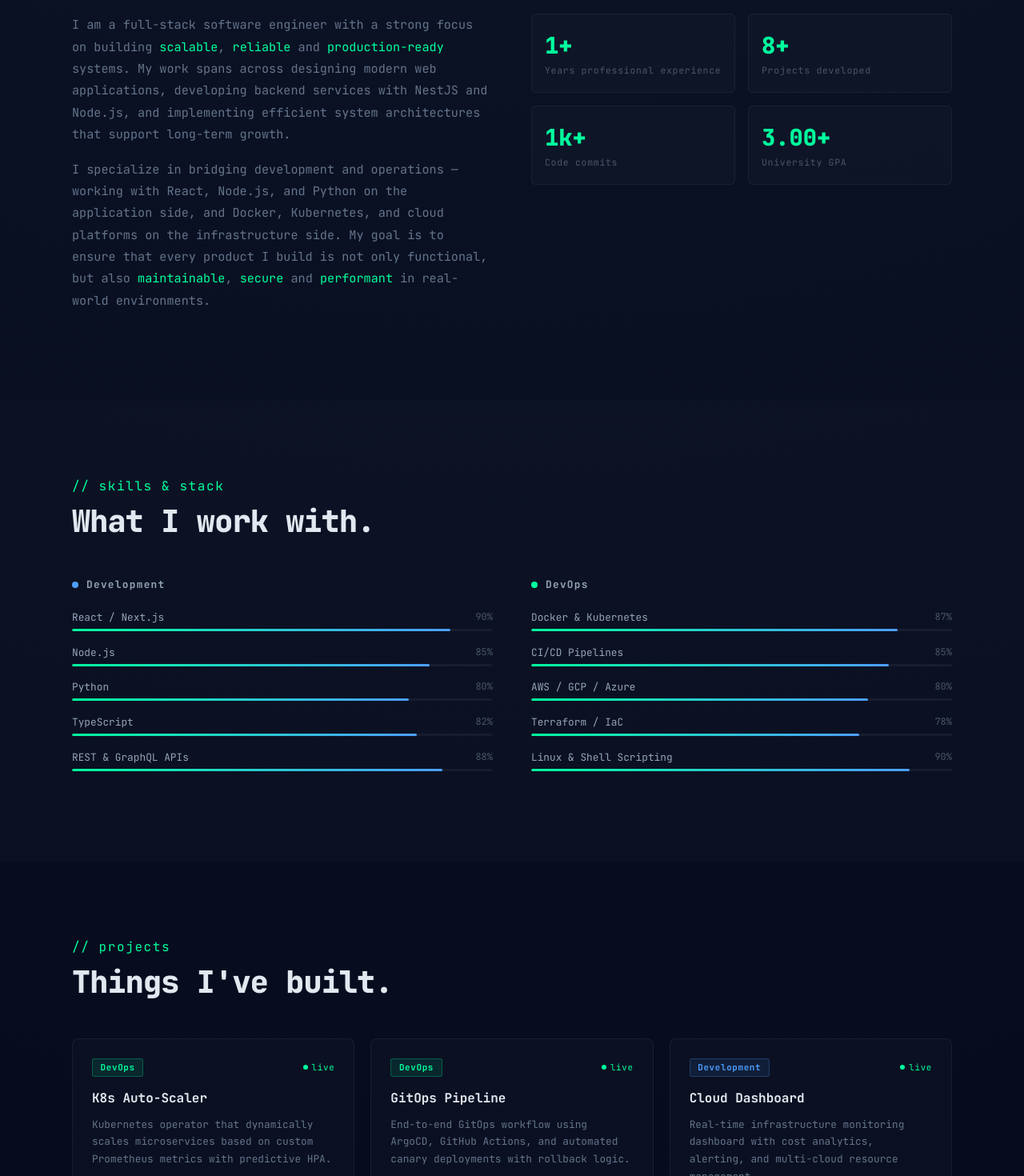
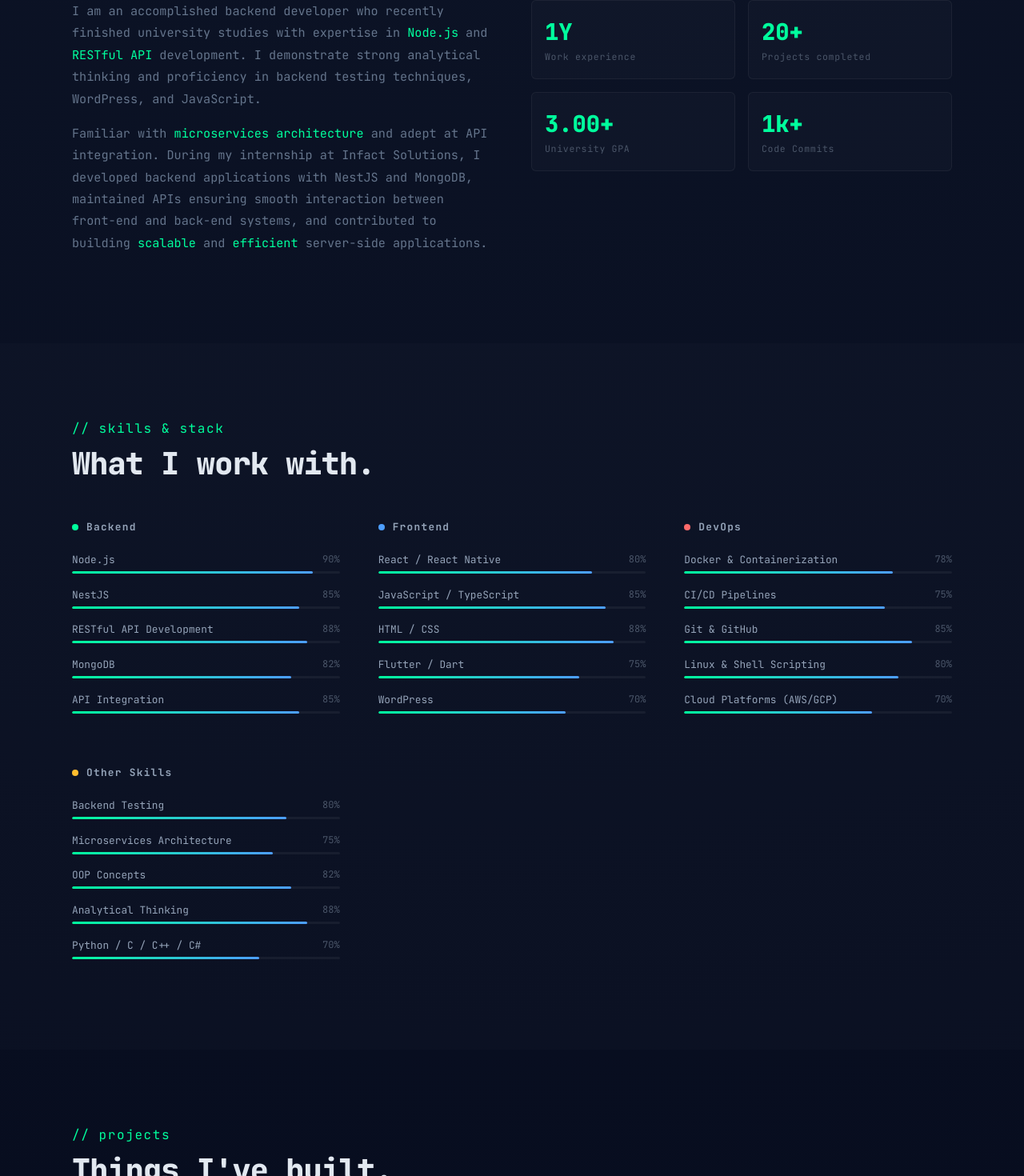
Before and after one commit to SupunSS/my-portfolio, a React (Vite) app: page / in a window 1280 px wide. Shown: the part 1303-2773 px from the top of the page at 80% size. Built offline with nearby package versions, Linux system fonts and the light colour scheme.

Commit message:
refactor About, Hero, Projects, and Skills components for clarity and updated content

```diff
--- a/src/components/About.jsx
+++ b/src/components/About.jsx
@@ -80,18 +80,18 @@ const CARDS = [
       { main: "IGVP — DXP", sub: "AIESEC in UWU · Feb 2024–Feb 2025" },
     ],
   },
-  {
-    icon: <IconTrophy />,
-    title: "Achievements",
-    items: [
-      {
-        main: "Dean's Certificate",
-        sub: "Exceptional academic performance Y1S1",
-      },
-      { main: "Best IG Event", sub: "AIESEC in UWU organizing committee" },
-      { main: "Former IGVP for DXP", sub: "AIESEC in Uva Wellassa University" },
-    ],
-  },
+  // {
+  //   icon: <IconTrophy />,
+  //   title: "Achievements",
+  //   items: [
+  //     {
+  //       main: "Dean's Certificate",
+  //       sub: "Exceptional academic performance Y1S1",
+  //     },
+  //     { main: "Best IG Event", sub: "AIESEC in UWU organizing committee" },
+  //     { main: "Former IGVP for DXP", sub: "AIESEC in Uva Wellassa University" },
+  //   ],
+  // },
 ];
 
 export default function About() {
@@ -102,10 +102,9 @@ export default function About() {
           // About Me
         </p>
         <h2 style={styles.title}>
-          Engineering <span style={{ color: "#00ff9d" }}>scalable</span>{" "}
-          systems,
+          Building <span style={{ color: "#00ff9d" }}>reliable</span> backend
           <br />
-          from code to deployment.
+          systems that scale.
         </h2>
 
         {/* Info Cards */}
@@ -130,34 +129,34 @@ export default function About() {
         <div style={styles.grid}>
           <div>
             <p style={styles.text}>
-              I am a full-stack software engineer with a strong focus on
-              building <span style={{ color: "#00ff9d" }}>scalable</span>,{" "}
-              <span style={{ color: "#00ff9d" }}>reliable</span> and{" "}
-              <span style={{ color: "#00ff9d" }}>production-ready</span>{" "}
-              systems. My work spans across designing modern web applications,
-              developing backend services with NestJS and Node.js, and
-              implementing efficient system architectures that support long-term
-              growth.
+              I am an accomplished backend developer who recently finished
+              university studies with expertise in{" "}
+              <span style={{ color: "#00ff9d" }}>Node.js</span> and{" "}
+              <span style={{ color: "#00ff9d" }}>RESTful API</span> development.
+              I demonstrate strong analytical thinking and proficiency in
+              backend testing techniques, WordPress, and JavaScript.
             </p>
             <p style={styles.text}>
-              I specialize in bridging development and operations — working with
-              React, Node.js, and Python on the application side, and Docker,
-              Kubernetes, and cloud platforms on the infrastructure side. My
-              goal is to ensure that every product I build is not only
-              functional, but also{" "}
-              <span style={{ color: "#00ff9d" }}>maintainable</span>,{" "}
-              <span style={{ color: "#00ff9d" }}>secure</span> and{" "}
-              <span style={{ color: "#00ff9d" }}>performant</span> in real-world
-              environments.
+              Familiar with{" "}
+              <span style={{ color: "#00ff9d" }}>
+                microservices architecture
+              </span>{" "}
+              and adept at API integration. During my internship at Infact
+              Solutions, I developed backend applications with NestJS and
+              MongoDB, maintained APIs ensuring smooth interaction between
+              front-end and back-end systems, and contributed to building{" "}
+              <span style={{ color: "#00ff9d" }}>scalable</span> and{" "}
+              <span style={{ color: "#00ff9d" }}>efficient</span> server-side
+              applications.
             </p>
           </div>
 
           <div style={styles.statsGrid}>
             {[
-              { val: "1+", label: "Years professional experience" },
-              { val: "8+", label: "Projects developed" },
-              { val: "1k+", label: "Code commits" },
+              { val: "1Y", label: "Work experience" },
+              { val: "20+", label: "Projects completed" },
               { val: "3.00+", label: "University GPA" },
+              { val: "1k+", label: "Code Commits" },
             ].map((s) => (
               <div key={s.label} style={styles.statCard}>
                 <div style={styles.statVal}>{s.val}</div>
--- a/src/components/Hero.jsx
+++ b/src/components/Hero.jsx
@@ -2,11 +2,11 @@ import { useState, useEffect } from "react";
 
 const TERMINAL_LINES = [
   { delay: 0, text: "$ whoami", type: "cmd" },
-  { delay: 400, text: "→ fullstack developer & devops engineer", type: "out" },
+  { delay: 400, text: "→ backend developer & software engineer", type: "out" },
   { delay: 900, text: "$ cat skills.txt", type: "cmd" },
   {
     delay: 1300,
-    text: "→ react · node · python · docker · k8s · terraform",
+    text: "→ node.js · nestjs · mongodb · react · typescript",
     type: "out",
   },
   { delay: 1900, text: "$ systemctl status portfolio", type: "cmd" },
@@ -39,13 +39,14 @@ export default function Hero() {
             Available for hire
           </div>
           <h1 style={styles.title}>
-            Building systems
+            Building scalable
             <br />
-            <span style={styles.accent}>that scale.</span>
+            <span style={styles.accent}>backend systems.</span>
           </h1>
           <p style={styles.sub}>
-            Fullstack developer & DevOps engineer crafting resilient
-            infrastructure and clean, performant software.
+            Accomplished backend developer specializing in Node.js, NestJS, and
+            RESTful API development. Focused on building efficient, scalable
+            server-side applications.
           </p>
           <div style={styles.btns}>
             <a href="#projects" className="btn-primary">
--- a/src/components/Projects.jsx
+++ b/src/components/Projects.jsx
@@ -1,31 +1,107 @@
+const IconGithub = () => (
+  <svg
+    width="14"
+    height="14"
+    viewBox="0 0 24 24"
+    fill="none"
+    stroke="currentColor"
+    strokeWidth="2"
+    strokeLinecap="round"
+    strokeLinejoin="round"
+  >
+    <path d="M15 22v-4a4.8 4.8 0 0 0-1-3.2c3 0 6-2 6-5.5.08-1.25-.27-2.48-1-3.5.28-1.15.28-2.35 0-3.5 0 0-1 0-3 1.5-2.64-.5-5.36-.5-8 0C6 2 5 2 5 2c-.3 1.15-.3 2.35 0 3.5A5.4 5.4 0 0 0 4 9c0 3.5 3 5.5 6 5.5-.39.49-.68 1.05-.85 1.65-.17.6-.22 1.23-.15 1.85v4" />
+    <path d="M9 18c-4.51 2-5-2-7-2" />
+  </svg>
+);
+
+const IconExternalLink = () => (
+  <svg
+    width="14"
+    height="14"
+    viewBox="0 0 24 24"
+    fill="none"
+    stroke="currentColor"
+    strokeWidth="2"
+    strokeLinecap="round"
+    strokeLinejoin="round"
+  >
+    <path d="M18 13v6a2 2 0 0 1-2 2H5a2 2 0 0 1-2-2V8a2 2 0 0 1 2-2h6" />
+    <polyline points="15 3 21 3 21 9" />
+    <line x1="10" x2="21" y1="14" y2="3" />
+  </svg>
+);
+
 const PROJECTS = [
   {
-    title: "K8s Auto-Scaler",
-    tag: "DevOps",
-    status: "live",
-    desc: "Kubernetes operator that dynamically scales microservices based on custom Prometheus metrics with predictive HPA.",
-    stack: ["Go", "Kubernetes", "Prometheus", "Helm"],
+    title: "Automatic Rice Cooker using IOT",
+    tag: "IoT & Mobile",
+    status: "completed",
+    desc: "Final year project featuring IoT-enabled rice cooker with mobile control via React Native app, backend powered by NestJS.",
+    stack: [
+      "TypeScript",
+      "JavaScript",
+      "Python",
+      "C",
+      "React Native",
+      "NestJS",
+    ],
+    github: "https://github.com/SupunSS",
   },
   {
-    title: "GitOps Pipeline",
-    tag: "DevOps",
-    status: "live",
-    desc: "End-to-end GitOps workflow using ArgoCD, GitHub Actions, and automated canary deployments with rollback logic.",
-    stack: ["ArgoCD", "GitHub Actions", "Helm", "Terraform"],
+    title: "Bus Ticket Booking App",
+    tag: "Mobile Development",
+    status: "completed",
+    desc: "Cross-platform mobile application for bus ticket booking with Flutter frontend and Express backend.",
+    stack: ["Dart", "Flutter", "Express", "JavaScript", "HTML"],
+    github: "https://github.com/SupunSS",
   },
   {
-    title: "Cloud Dashboard",
-    tag: "Development",
-    status: "live",
-    desc: "Real-time infrastructure monitoring dashboard with cost analytics, alerting, and multi-cloud resource management.",
-    stack: ["React", "Node.js", "AWS SDK", "WebSockets"],
+    title: "Royal State",
+    tag: "Web Development",
+    status: "completed",
+    desc: "Property-selling website with modern UI and backend functionality for real estate listings.",
+    stack: ["HTML", "CSS", "JavaScript", "PHP", "Spring Boot", "Java"],
+    github: "https://github.com/SupunSS",
   },
   {
-    title: "Auth Microservice",
-    tag: "Development",
+    title: "DevOps CI/CD Pipeline",
+    tag: "DevOps",
+    status: "completed",
+    desc: "Automated deployment pipeline with GitHub Actions, Docker containerization, and continuous integration workflows.",
+    stack: ["Docker", "GitHub Actions", "Bash", "YAML"],
+    github: "https://github.com/SupunSS",
+  },
+  {
+    title: "Microservices Architecture",
+    tag: "DevOps",
     status: "building",
-    desc: "Zero-trust authentication service with OAuth2, JWT rotation, and rate-limited API gateway backed by Redis.",
-    stack: ["Python", "FastAPI", "Redis", "PostgreSQL"],
+    desc: "Scalable microservices setup with containerized services, API gateway, and service mesh implementation.",
+    stack: ["Docker", "Node.js", "NestJS", "MongoDB", "Redis"],
+    github: "https://github.com/SupunSS",
+  },
+  {
+    title: "Augusta Primary School",
+    tag: "Web Development",
+    status: "completed",
+    desc: "Educational institution website with dynamic content management and responsive design.",
+    stack: ["HTML", "CSS", "JavaScript", "PHP"],
+    github: "https://github.com/SupunSS",
+  },
+  {
+    title: "Nexus Coffee Shop",
+    tag: "Frontend",
+    status: "completed",
+    desc: "Modern coffee shop website frontend with elegant design and smooth user experience.",
+    stack: ["HTML", "CSS"],
+    github: "https://github.com/SupunSS",
+  },
+  {
+    title: "Cloud Infrastructure Automation",
+    tag: "DevOps",
+    status: "building",
+    desc: "Infrastructure as Code setup for AWS with automated provisioning, monitoring, and scaling capabilities.",
+    stack: ["AWS", "Terraform", "CloudWatch", "Lambda"],
+    github: "https://github.com/SupunSS",
   },
 ];
 
@@ -39,18 +115,44 @@ export default function Projects() {
         <h2 className="section-title">Things I've built.</h2>
         <div style={styles.grid}>
           {PROJECTS.map((p) => {
-            const isDevOps = p.tag === "DevOps";
+            const tagColors = {
+              "IoT & Mobile": {
+                bg: "rgba(0,255,157,0.1)",
+                color: "#00ff9d",
+                border: "rgba(0,255,157,0.25)",
+              },
+              "Mobile Development": {
+                bg: "rgba(77,158,255,0.1)",
+                color: "#4d9eff",
+                border: "rgba(77,158,255,0.25)",
+              },
+              "Web Development": {
+                bg: "rgba(255,189,46,0.1)",
+                color: "#ffbd2e",
+                border: "rgba(255,189,46,0.25)",
+              },
+              Frontend: {
+                bg: "rgba(139,92,246,0.1)",
+                color: "#8b5cf6",
+                border: "rgba(139,92,246,0.25)",
+              },
+              DevOps: {
+                bg: "rgba(255,107,107,0.1)",
+                color: "#ff6b6b",
+                border: "rgba(255,107,107,0.25)",
+              },
+            };
+            const colors = tagColors[p.tag] || tagColors["Web Development"];
+
             return (
               <div key={p.title} style={styles.card}>
                 <div style={styles.cardTop}>
                   <span
                     style={{
                       ...styles.tag,
-                      background: isDevOps
-                        ? "rgba(0,255,157,0.1)"
-                        : "rgba(77,158,255,0.1)",
-                      color: isDevOps ? "#00ff9d" : "#4d9eff",
-                      border: `1px solid ${isDevOps ? "rgba(0,255,157,0.25)" : "rgba(77,158,255,0.25)"}`,
+                      background: colors.bg,
+                      color: colors.color,
+                      border: `1px solid ${colors.border}`,
                     }}
                   >
                     {p.tag}
@@ -58,13 +160,14 @@ export default function Projects() {
                   <span
                     style={{
                       ...styles.status,
-                      color: p.status === "live" ? "#00ff9d" : "#ffbd2e",
+                      color: p.status === "completed" ? "#00ff9d" : "#ffbd2e",
                     }}
                   >
                     <span
                       style={{
                         ...styles.statusDot,
-                        background: p.status === "live" ? "#00ff9d" : "#ffbd2e",
+                        background:
+                          p.status === "completed" ? "#00ff9d" : "#ffbd2e",
                       }}
                     />
                     {p.status}
@@ -79,6 +182,17 @@ export default function Projects() {
                     </span>
                   ))}
                 </div>
+                <div style={styles.cardFooter}>
+                  <a
+                    href={p.github}
+                    target="_blank"
+                    rel="noopener noreferrer"
+                    style={styles.githubBtn}
+                  >
+                    <IconGithub />
+                    View on GitHub
+                  </a>
+                </div>
               </div>
             );
           })}
@@ -92,7 +206,7 @@ const styles = {
   section: { padding: "6rem 2.5rem", position: "relative", zIndex: 1 },
   grid: {
     display: "grid",
-    gridTemplateColumns: "repeat(auto-fit, minmax(280px, 1fr))",
+    gridTemplateColumns: "repeat(auto-fit, minmax(300px, 1fr))",
     gap: "1.25rem",
   },
   card: {
@@ -100,6 +214,8 @@ const styles = {
     border: "1px solid rgba(255,255,255,0.06)",
     borderRadius: 8,
     padding: "1.5rem",
+    display: "flex",
+    flexDirection: "column",
   },
   cardTop: {
     display: "flex",
@@ -138,8 +254,14 @@ const styles = {
     color: "#64748b",
     lineHeight: 1.7,
     margin: "0 0 1.25rem",
+    flex: 1,
   },
-  stackRow: { display: "flex", flexWrap: "wrap", gap: 6 },
+  stackRow: {
+    display: "flex",
+    flexWrap: "wrap",
+    gap: 6,
+    marginBottom: "1.25rem",
+  },
   stackTag: {
     fontSize: "0.65rem",
     background: "rgba(255,255,255,0.04)",
@@ -148,4 +270,25 @@ const styles = {
     borderRadius: 3,
     color: "#64748b",
   },
+  cardFooter: {
+    marginTop: "auto",
+    paddingTop: "1rem",
+    borderTop: "1px solid rgba(255,255,255,0.04)",
+  },
+  githubBtn: {
+    display: "inline-flex",
+    alignItems: "center",
+    gap: 6,
+    padding: "0.5rem 0.9rem",
+    background: "rgba(255,255,255,0.03)",
+    border: "1px solid rgba(255,255,255,0.1)",
+    borderRadius: 5,
+    color: "#94a3b8",
+    textDecoration: "none",
+    fontSize: "0.75rem",
+    fontWeight: 600,
+    letterSpacing: "0.03em",
+    transition: "all 0.2s",
+    cursor: "pointer",
+  },
 };
--- a/src/components/Skills.jsx
+++ b/src/components/Skills.jsx
@@ -1,19 +1,33 @@
 import { useState, useEffect, useRef } from "react";
 
 const SKILLS = {
-  Development: [
-    { name: "React / Next.js", level: 90 },
-    { name: "Node.js", level: 85 },
-    { name: "Python", level: 80 },
-    { name: "TypeScript", level: 82 },
-    { name: "REST & GraphQL APIs", level: 88 },
+  Backend: [
+    { name: "Node.js", level: 90 },
+    { name: "NestJS", level: 85 },
+    { name: "RESTful API Development", level: 88 },
+    { name: "MongoDB", level: 82 },
+    { name: "API Integration", level: 85 },
+  ],
+  Frontend: [
+    { name: "React / React Native", level: 80 },
+    { name: "JavaScript / TypeScript", level: 85 },
+    { name: "HTML / CSS", level: 88 },
+    { name: "Flutter / Dart", level: 75 },
+    { name: "WordPress", level: 70 },
   ],
   DevOps: [
-    { name: "Docker & Kubernetes", level: 87 },
-    { name: "CI/CD Pipelines", level: 85 },
-    { name: "AWS / GCP / Azure", level: 80 },
-    { name: "Terraform / IaC", level: 78 },
-    { name: "Linux & Shell Scripting", level: 90 },
+    { name: "Docker & Containerization", level: 78 },
+    { name: "CI/CD Pipelines", level: 75 },
+    { name: "Git & GitHub", level: 85 },
+    { name: "Linux & Shell Scripting", level: 80 },
+    { name: "Cloud Platforms (AWS/GCP)", level: 70 },
+  ],
+  "Other Skills": [
+    { name: "Backend Testing", level: 80 },
+    { name: "Microservices Architecture", level: 75 },
+    { name: "OOP Concepts", level: 82 },
+    { name: "Analytical Thinking", level: 88 },
+    { name: "Python / C / C++ / C#", level: 70 },
   ],
 };
 
@@ -54,13 +68,20 @@ export default function Skills() {
         </p>
         <h2 className="section-title">What I work with.</h2>
         <div style={styles.grid}>
-          {Object.entries(SKILLS).map(([cat, items]) => (
+          {Object.entries(SKILLS).map(([cat, items]) => {
+            const colors = {
+              Backend: "#00ff9d",
+              Frontend: "#4d9eff",
+              DevOps: "#ff6b6b",
+              "Other Skills": "#ffbd2e",
+            };
+            return (
               <div key={cat}>
                 <div style={styles.catHeader}>
                   <span
                     style={{
                       ...styles.catDot,
-                    background: cat === "DevOps" ? "#00ff9d" : "#4d9eff",
+                      background: colors[cat] || "#94a3b8",
                     }}
                   />
                   <span style={styles.catName}>{cat}</span>
@@ -69,7 +90,8 @@ export default function Skills() {
                   <SkillBar key={s.name} {...s} />
                 ))}
               </div>
-          ))}
+            );
+          })}
         </div>
       </div>
     </section>
@@ -83,7 +105,11 @@ const styles = {
     position: "relative",
     zIndex: 1,
   },
-  grid: { display: "grid", gridTemplateColumns: "1fr 1fr", gap: "3rem" },
+  grid: {
+    display: "grid",
+    gridTemplateColumns: "repeat(auto-fit, minmax(240px, 1fr))",
+    gap: "3rem",
+  },
   catHeader: {
     display: "flex",
     alignItems: "center",
```
Lines whose indentation alone changed are shown as unchanged.
